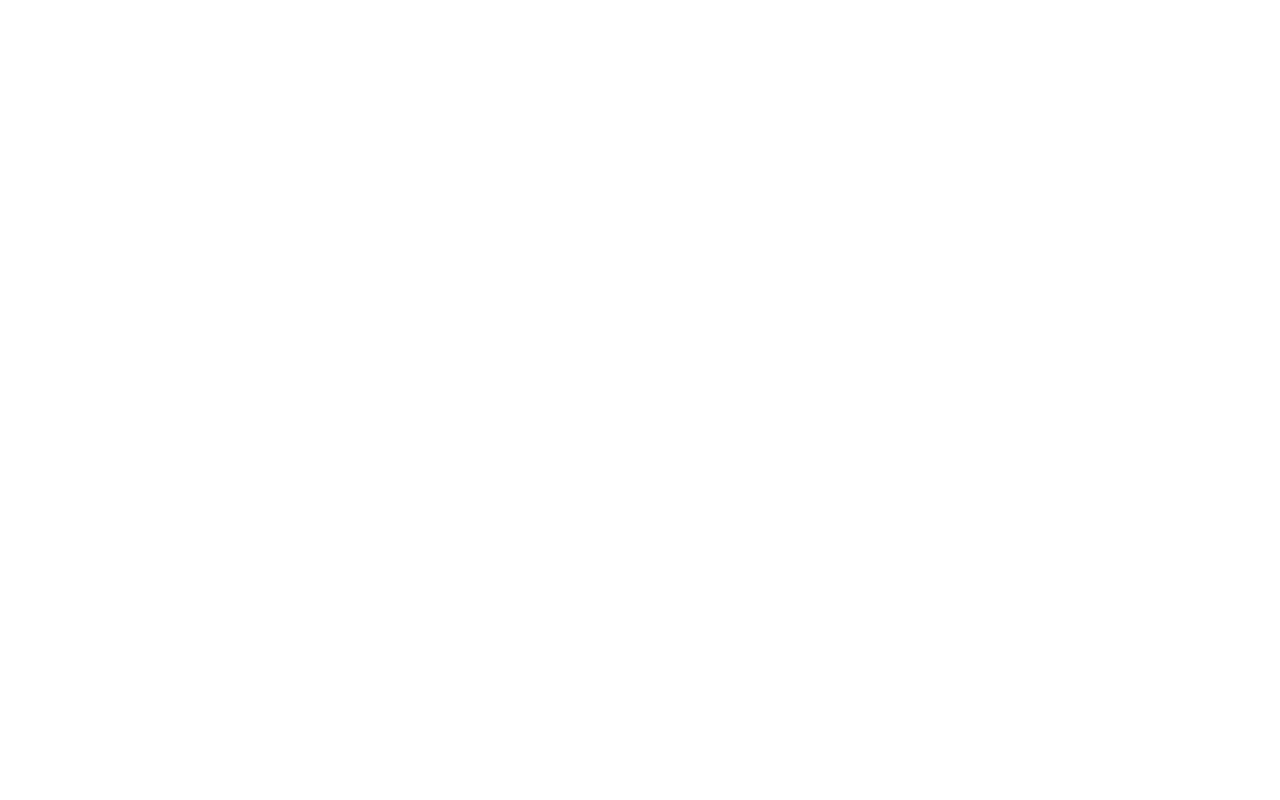
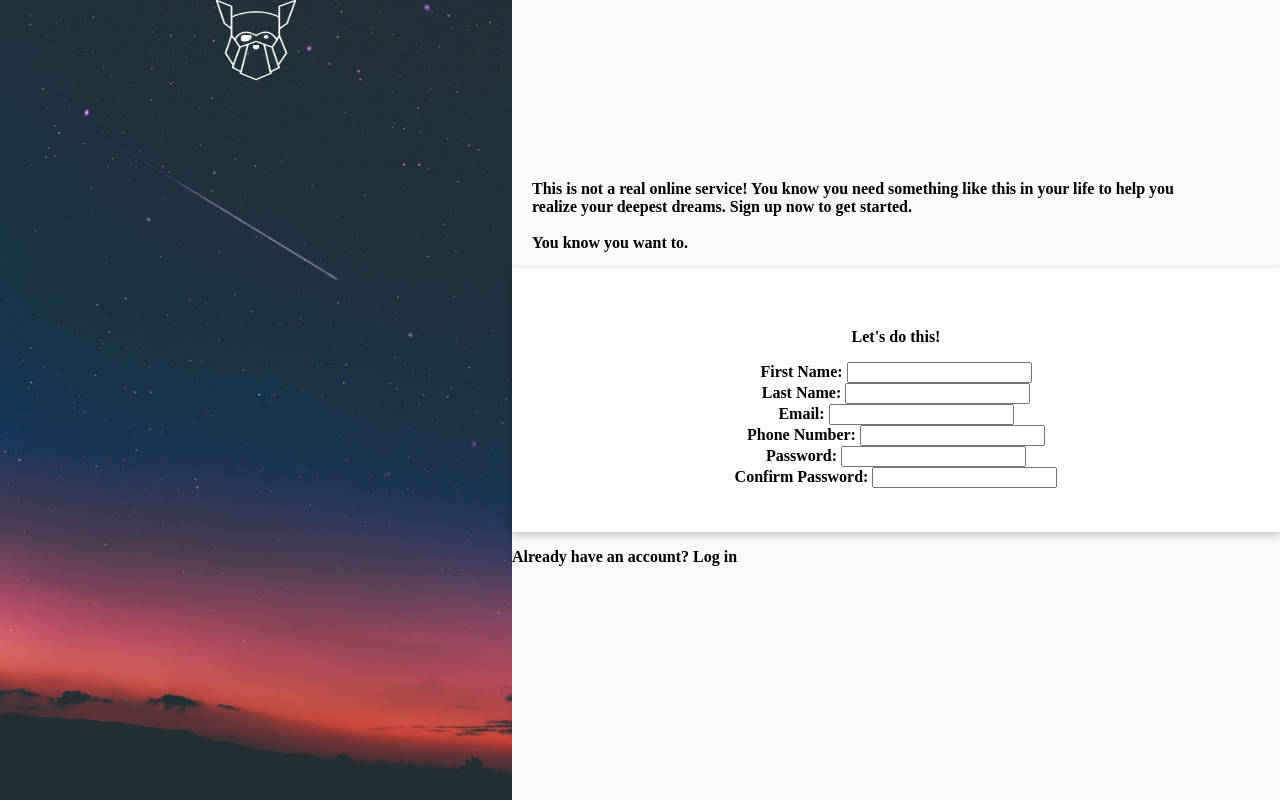
Before and after one commit to dtimput/Signup-Form, a plain HTML site: page index.html in a window 1280 px wide. Drawn offline with Linux system fonts and the light colour scheme.

Commit message:
Added base elements to page, needs styling

```diff
--- a/index.html
+++ b/index.html
@@ -7,5 +7,53 @@
     <title>Sign Up Form</title>
     <link rel="stylesheet" href="style.css" />
   </head>
-  <body></body>
+  <body>
+    <div class="left-screen">
+      <div class="logo">
+        <img src="images/odin-lined.png" class="logo-image" />
+      </div>
+    </div>
+    <div class="right-screen">
+      <div class="summary">
+        <p>
+          This is not a real online service! You know you need something like
+          this in your life to help you realize your deepest dreams. Sign up now
+          to get started.<br /><br />
+          You know you want to.
+        </p>
+      </div>
+      <div class="form">
+        <p>Let's do this!</p>
+        <form action="" method="post">
+          <div class="form-element">
+            <label for="first_name">First Name:</label>
+            <input type="text" id="first_name" name="first_name" />
+          </div>
+          <div class="form-element">
+            <label for="last_name">Last Name:</label>
+            <input type="text" id="last_name" name="last_name" />
+          </div>
+          <div class="form-element">
+            <label for="email">Email:</label>
+            <input type="email" id="email" name="email" />
+          </div>
+          <div class="form-element">
+            <label for="phone_number">Phone Number:</label>
+            <input type="text" id="phone_number" name="phone_number" />
+          </div>
+          <div class="form-element">
+            <label for="password">Password:</label>
+            <input type="password" id="password" name="password" />
+          </div>
+          <div class="form-element">
+            <label for="confirm_password">Confirm Password:</label>
+            <input type="password" id="confirm_password" name="password" />
+          </div>
+        </form>
+      </div>
+      <div class="footer">
+        <p>Already have an account? Log in</p>
+      </div>
+    </div>
+  </body>
 </html>
--- a/style.css
+++ b/style.css
@@ -0,0 +1,72 @@
+body {
+  display: flex;
+  flex-direction: row;
+  margin: 0;
+  padding: 0;
+  height: 100vh;
+  width: 100vw;
+  box-sizing: border-box;
+}
+
+.left-screen {
+  width: 40vw;
+  background-image: url(images/splashpage.jpg);
+  background-size: cover;
+  margin: 0;
+  padding: 0;
+  box-shadow: rgba(0, 0, 0, 0.24) 0px 3px 8px;
+}
+
+.logo {
+  display: flex;
+  justify-content: center;
+  align-content: center;
+}
+
+.logo-image {
+  height: 80px;
+  width: 80px;
+}
+
+ul {
+  list-style-type: none;
+}
+
+.right-screen {
+  display: flex;
+  flex-direction: column;
+  justify-content: center;
+  align-content: center;
+  width: 60vw;
+  background-color: #f9fafb;
+  margin: 0;
+  padding: 0;
+}
+
+.form {
+  display: flex;
+  justify-content: center;
+  text-align: center;
+  flex-direction: column;
+}
+
+.summary,
+.form,
+.footer {
+  height: 33%;
+  font-family: comic "Gill Sans", "Gill Sans MT", Calibri, "Trebuchet MS",
+    sans-serif;
+  font-weight: bold;
+}
+
+.summary {
+  text-align: left;
+  display: flex;
+  align-items: end;
+  padding-left: 20px;
+  padding-right: 90px;
+}
+.form {
+  background-color: white;
+  box-shadow: rgba(0, 0, 0, 0.24) 0px 3px 8px;
+}
```
Also changed, not shown: images/odin-lined.png (added), images/splashpage.jpg (added).
